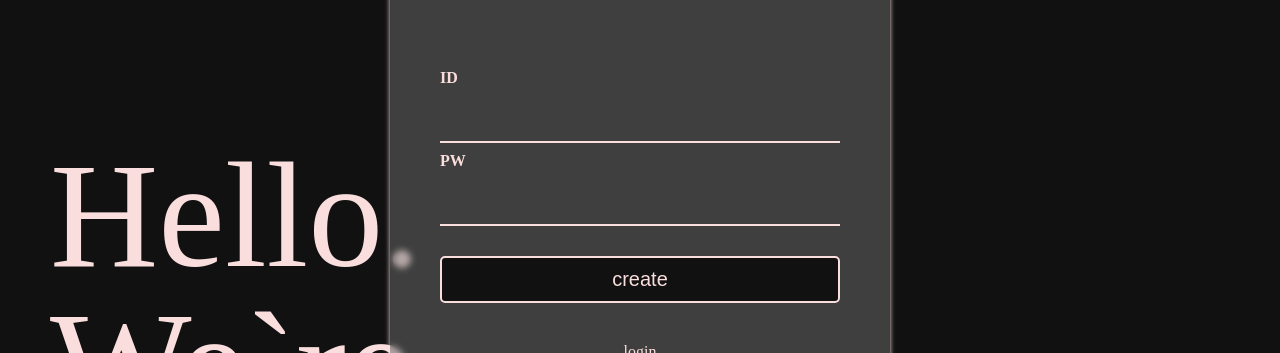
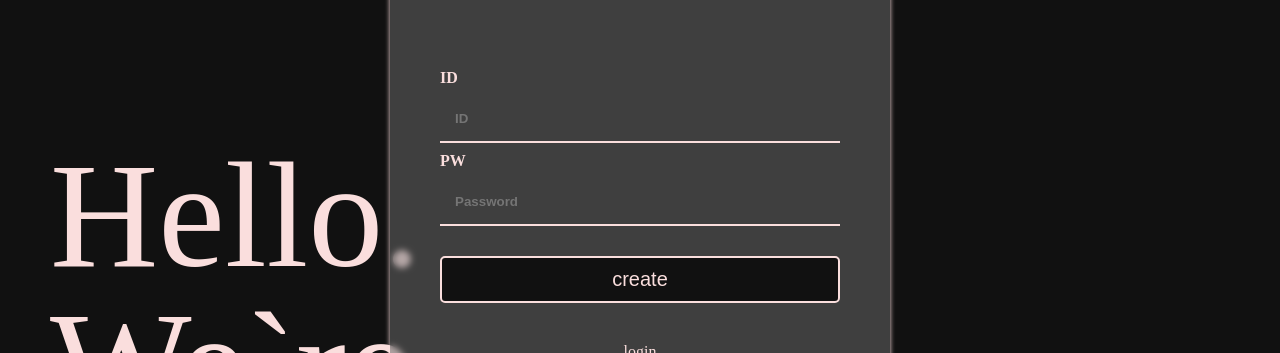
Before and after one commit to pengooseDev/goose_player_2, a Next.js app: page /user/create in a window 1280 px wide. Shown: the part 210-563 px from the top of the page. Built offline with nearby package versions, Linux system fonts and the light colour scheme.

Commit message:
feat: sign-in react-hook-form 추가

```diff
--- a/pages/user/create.tsx
+++ b/pages/user/create.tsx
@@ -2,13 +2,30 @@ import styled from 'styled-components';
 import { motion } from 'framer-motion';
 import TextMain from '@components/TextMain';
 import FormText from '@components/FormText';
-import { useForm } from 'react-hook-form';
+import { useForm, FieldErrors } from 'react-hook-form';
 import Hr from '@components/Hr';
 import Github from '@components/icons/github';
 import Link from 'next/link';
 
+interface FormState {
+  id: string;
+  password: string;
+}
+
 const Create = () => {
-  const { register, handleSubmit } = useForm();
+  const {
+    register,
+    handleSubmit,
+    formState: { errors },
+  } = useForm<FormState>();
+
+  const onValid = (data: FormState) => {
+    console.log('valid', data);
+  };
+
+  console.log(errors);
+
+  const onInvalid = (err: FieldErrors) => {};
 
   return (
     <>
@@ -19,11 +36,33 @@ const Create = () => {
       </TextMain>
       <Container>
         <Title>Sign in</Title>
-        <Form>
-          <FormText>ID</FormText>
-          <Input type="text" />
-          <FormText>PW</FormText>
-          <Input type="password" />
+        <Form onSubmit={handleSubmit(onValid, onInvalid)}>
+          <FormText>ID {errors.id ? errors.id.message : null}</FormText>
+          <Input
+            {...register('id', {
+              required: 'ID is required',
+              minLength: {
+                value: 4,
+                message: 'longer more than 4',
+              },
+            })}
+            type="text"
+            placeholder="ID"
+          />
+          <FormText>
+            PW {errors.password ? errors.password.message : null}
+          </FormText>
+          <Input
+            {...register('password', {
+              required: 'Password is required',
+              minLength: {
+                value: 4,
+                message: 'longer more than 4',
+              },
+            })}
+            type="password"
+            placeholder="Password"
+          />
           <Submit>create</Submit>
         </Form>
         <BottomWrapper>
@@ -89,10 +128,10 @@ const Input = styled.input`
   border-bottom: solid 2px ${({ theme }) => theme.color};
   transition: ${({ theme }) => theme.transitionOption};
   border-radius: 10px 10px 0 0;
+  color: ${({ theme }) => theme.color};
   :focus {
     outline: none;
     background: ${({ theme }) => theme.background};
-    color: ${({ theme }) => theme.color};
     border-bottom: solid 2px ${({ theme }) => theme.color};
   }
 `;
```
